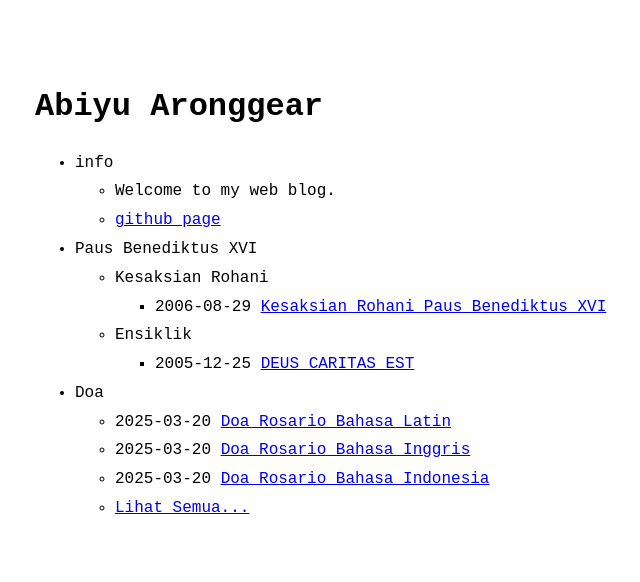
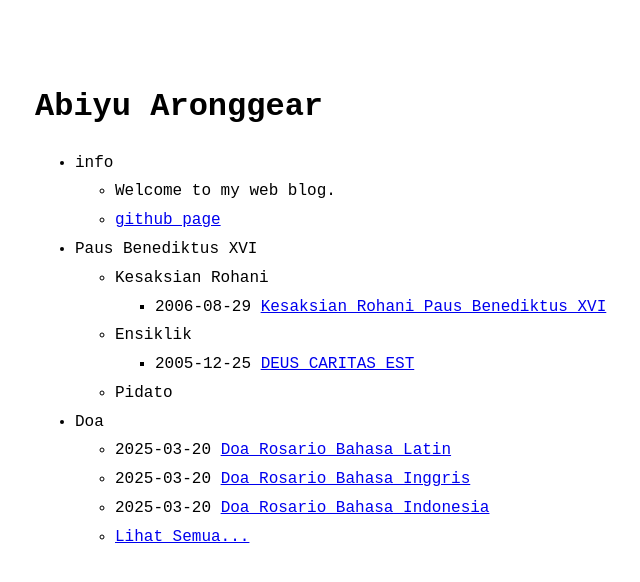
Before and after one commit to abiyuaronggear/abiyuaronggear.github.io, a Jekyll site: the page built from index.markdown, in a window 1280 px wide. Shown: the top 582 px of the page, without its empty margins (285-925 px from the left). Built offline with Jekyll 4.4.1, drawn with Linux system fonts in a browser that asks for light colours.

```diff
--- a/_data/menu.yml
+++ b/_data/menu.yml
@@ -13,6 +13,9 @@ entries:
       - title: Ensiklik
         post_list:
           categories: [benedict-xvi, encyclicals]
+      - title: Pidato
+        post_list:
+          categories: [benedict-xvi, speeches]
 
   - title: Doa
     post_list:
```
